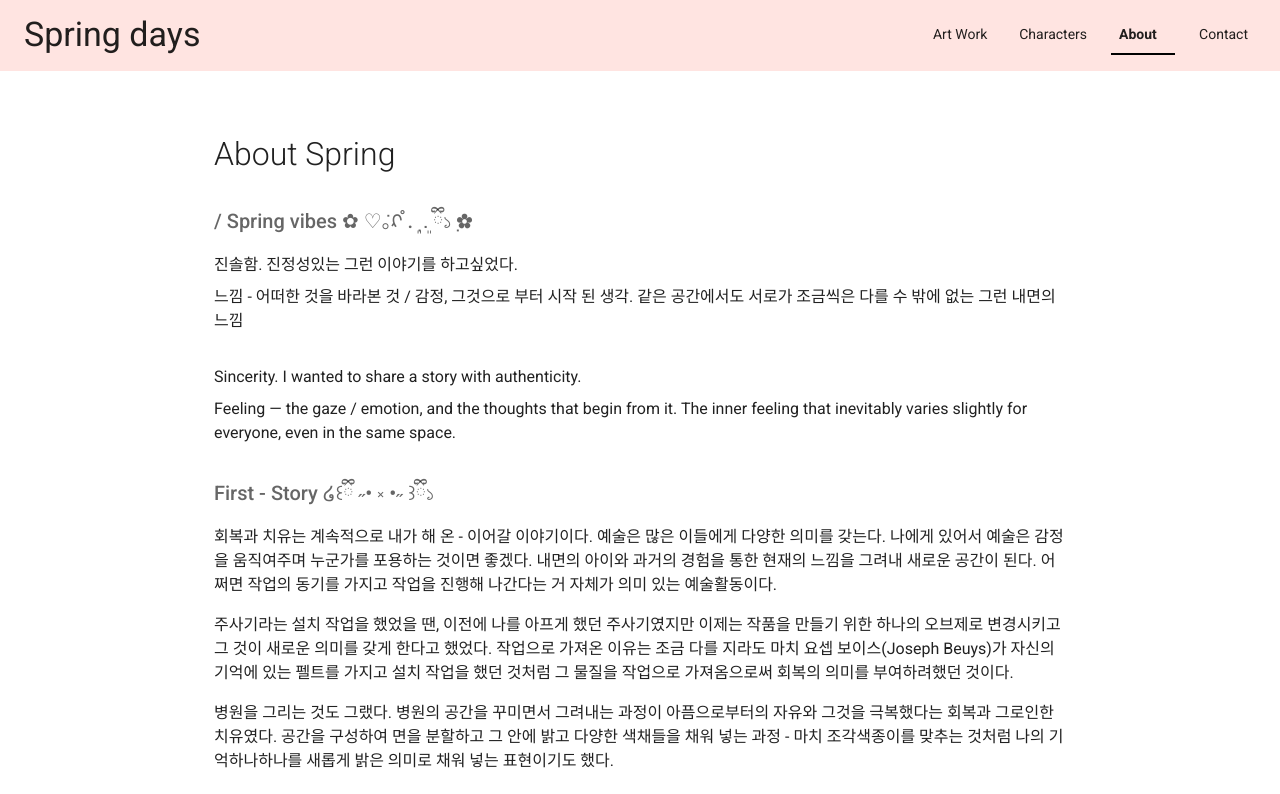
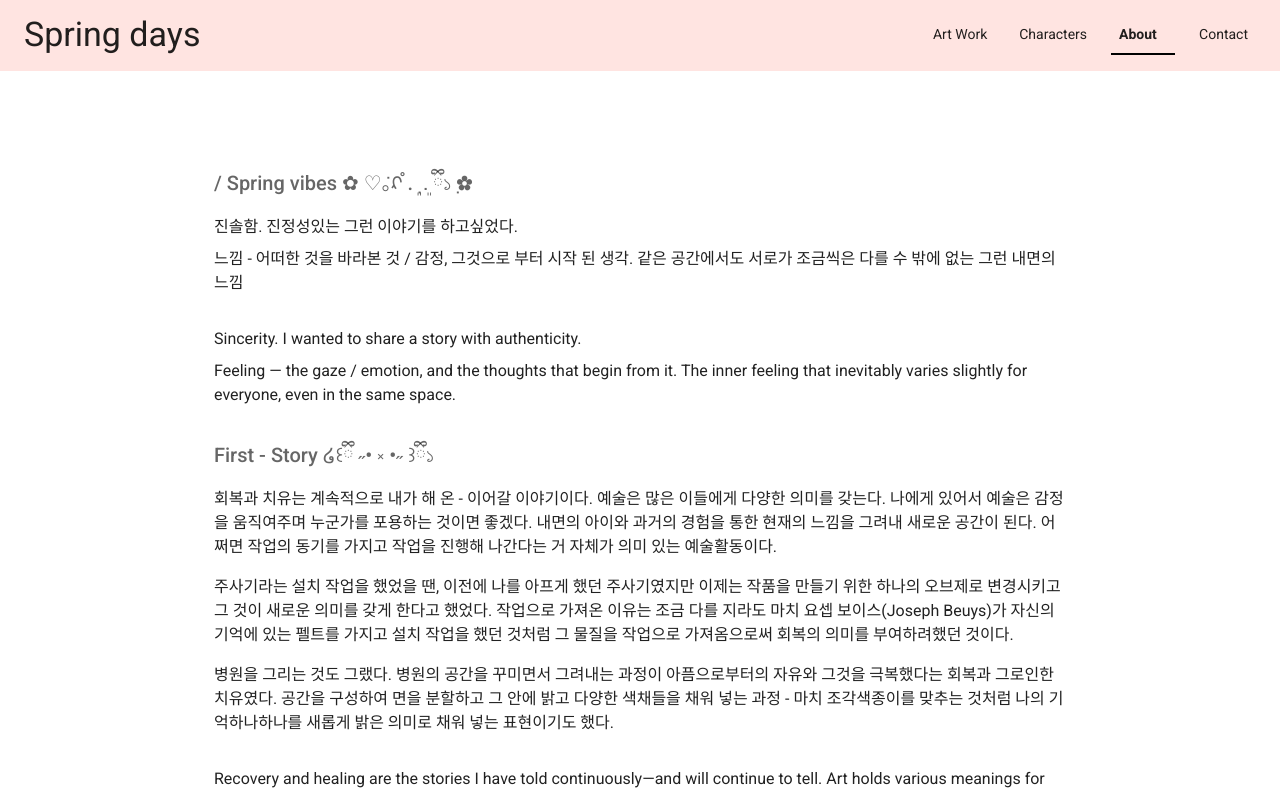
Before and after one commit to jaylee1021/springk_portfolio, a Next.js app: page /about in a window 1280 px wide. Shown: the top 794 px of the page. Built offline with nearby package versions, Linux system fonts and the light colour scheme.

Commit message:
remove title from the page

```diff
--- a/src/app/about/page.tsx
+++ b/src/app/about/page.tsx
@@ -7,9 +7,6 @@ import Box from '@mui/material/Box';
 export default function About() {
   return (
     <Container maxWidth="md" sx={{ py: 8 }}>
-      <Typography variant="h2" gutterBottom>
-        About Spring
-      </Typography>
       <Box sx={{ my: 4 }}>
         {/* Spring vibes Section */}
         <Typography variant="h6" sx={{ color: 'text.secondary', mb: 2, mt: 4 }}>
```
